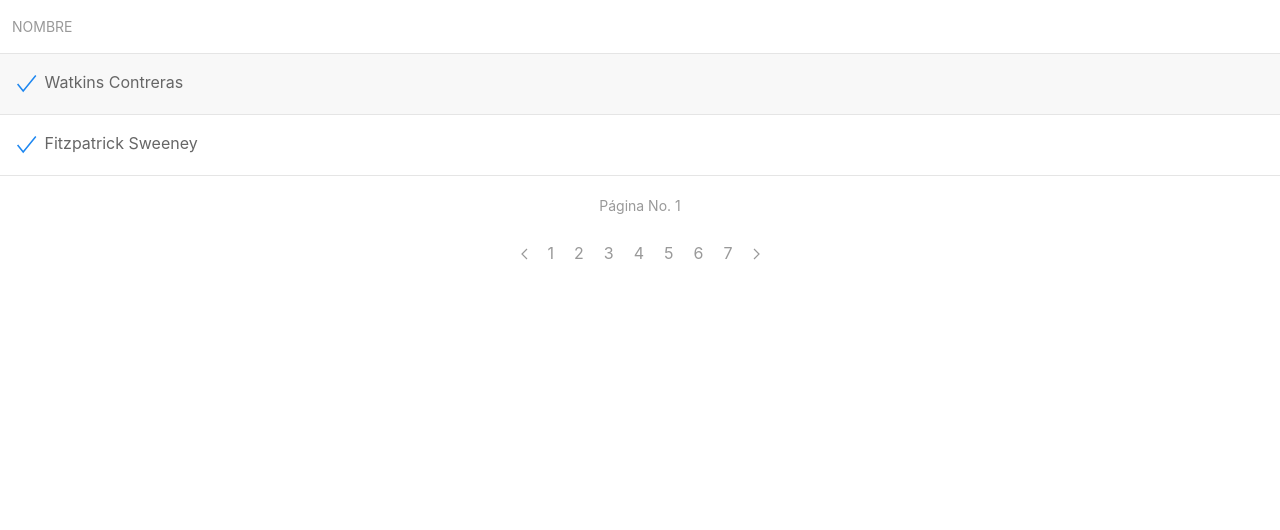
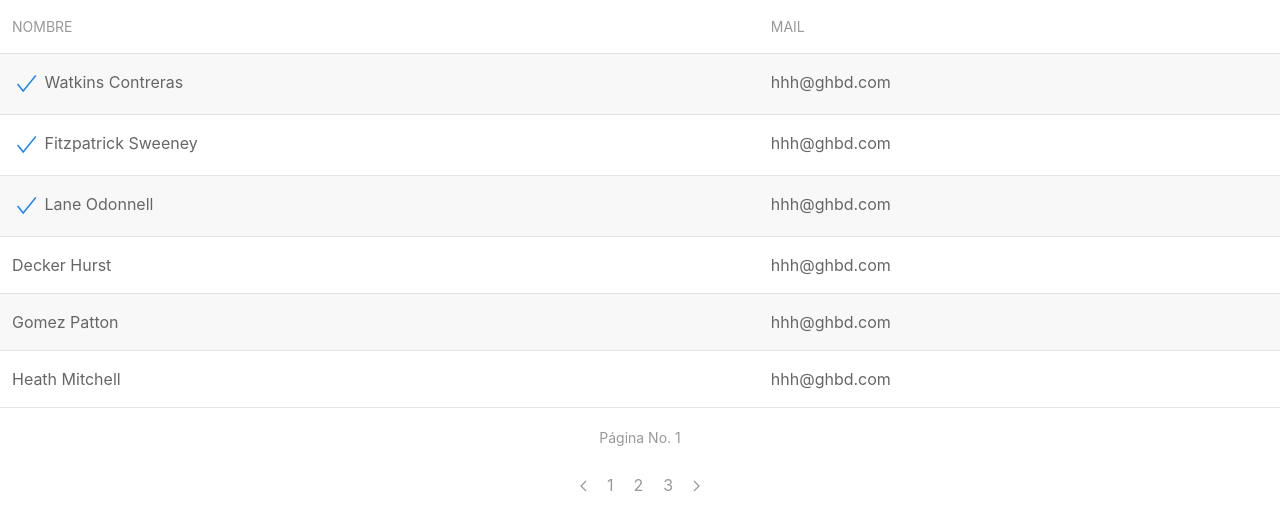
Before and after one commit to dionkeldei/vueIKitDatatable, a Vue app: page / in a window 1280 px wide. Shown: the top 530 px of the page. Built offline with nearby package versions, Linux system fonts and the light colour scheme.

Commit message:
Check Bug fix

```diff
--- a/src/App.vue
+++ b/src/App.vue
@@ -22,7 +22,7 @@
     <tbody>
         <tr v-for="( data,i ) in currentData" v-bind:key="i"  @click="selectRow(data.id)" class="link-ff-table-683669635693">
             <td v-bind:id="data.id" v-for="( field,j ) in data.fields" v-bind:key="j">
-              <span v-if="checked[data.id]" uk-icon="icon: check; ratio: 1.4" class="uk-text-primary"></span>
+              <span v-if="checked[data.id] && j === 0" uk-icon="icon: check; ratio: 1.4" class="uk-text-primary"></span>
               {{field}}
             </td>
         </tr>
@@ -45,15 +45,20 @@ export default {
   data () {
     return {
       tableHeaders: [
-        'Nombre'
+        'Nombre',
+        'Mail'
       ],
       currentData: [],
-      show: 2,
+      show: 6,
       showPageNum: true,
       numOfPages: 0,
       pageNum: 0,
       checked: [],
       selectable: true,
+      checkVisibility: [
+        false,
+        true
+      ],
       selectedRows: [
         '1',
         '2',
@@ -63,87 +68,101 @@ export default {
       tableData: [
         {
         id: "1",
-        fields:{
-          name: "Watkins Contreras"
-        }
+        fields:[
+          "Watkins Contreras",
+          "hhh@ghbd.com"
+        ]
         },
         {
         id: "2",
-        fields:{
-          name: "Fitzpatrick Sweeney"
-        }
+        fields:[
+          "Fitzpatrick Sweeney",
+          "hhh@ghbd.com"
+        ]
         },
         {
         id: "3",
-        fields:{
-          name: "Lane Odonnell"
-        }
+        fields:[
+          "Lane Odonnell",
+          "hhh@ghbd.com"
+        ]
         },
         {
         id: "4",
-        fields:{
-          name: "Decker Hurst"
-        }
+        fields:[
+          "Decker Hurst",
+          "hhh@ghbd.com"
+        ]
         },
         {
         id: "5",
-        fields:{
-          name: "Gomez Patton"
-        }
+        fields:[
+          "Gomez Patton",
+          "hhh@ghbd.com"
+        ]
         },
         {
         id: "6",
-        fields:{
-          name: "Heath Mitchell"
-        }
+        fields:[
+          "Heath Mitchell",
+          "hhh@ghbd.com"
+        ]
         },
         {
         id: "7",
-        fields:{
-          name: "Jeanette Duffy"
-        }
+        fields:[
+          "Jeanette Duffy",
+          "hhh@ghbd.com"
+        ]
         },
         {
         id: "8",
-        fields:{
-          name: "Watkins Contreras"
-        }
+        fields:[
+          "Watkins Contreras",
+          "hhh@ghbd.com"
+        ]
         },
         {
         id: "9",
-        fields:{
-          name: "Fitzpatrick Sweeney"
-        }
+        fields:[
+          "Fitzpatrick Sweeney",
+          "hhh@ghbd.com"
+        ]
         },
         {
         id: "10",
-        fields:{
-          name: "Lane Odonnell"
-        }
+        fields:[
+          "Lane Odonnell",
+          "hhh@ghbd.com"
+        ]
         },
         {
         id: "11",
-        fields:{
-          name: "Decker Hurst"
-        }
+        fields:[
+          "Decker Hurst",
+          "hhh@ghbd.com"
+        ]
         },
         {
         id: "12",
-        fields:{
-          name: "Gomez Patton"
-        }
+        fields:[
+          "Gomez Patton",
+          "hhh@ghbd.com"
+        ]
         },
         {
         id: "13",
-        fields:{
-          name: "Heath Mitchell"
-        }
+        fields:[
+          "Heath Mitchell",
+          "hhh@ghbd.com"
+        ]
         },
         {
         id: "14",
-        fields:{
-          name: "Jeanette Duffy"
-        }
+        fields:[
+          "Jeanette Duffy",
+          "hhh@ghbd.com"
+        ]
         }
       ]
     }
```
